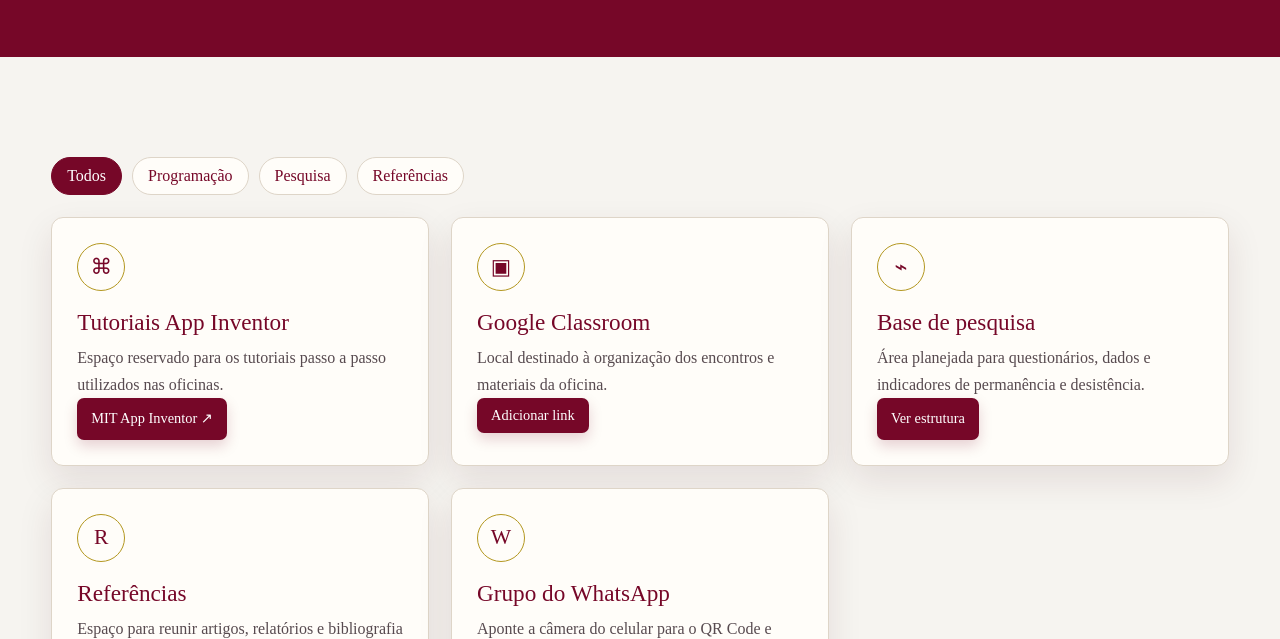
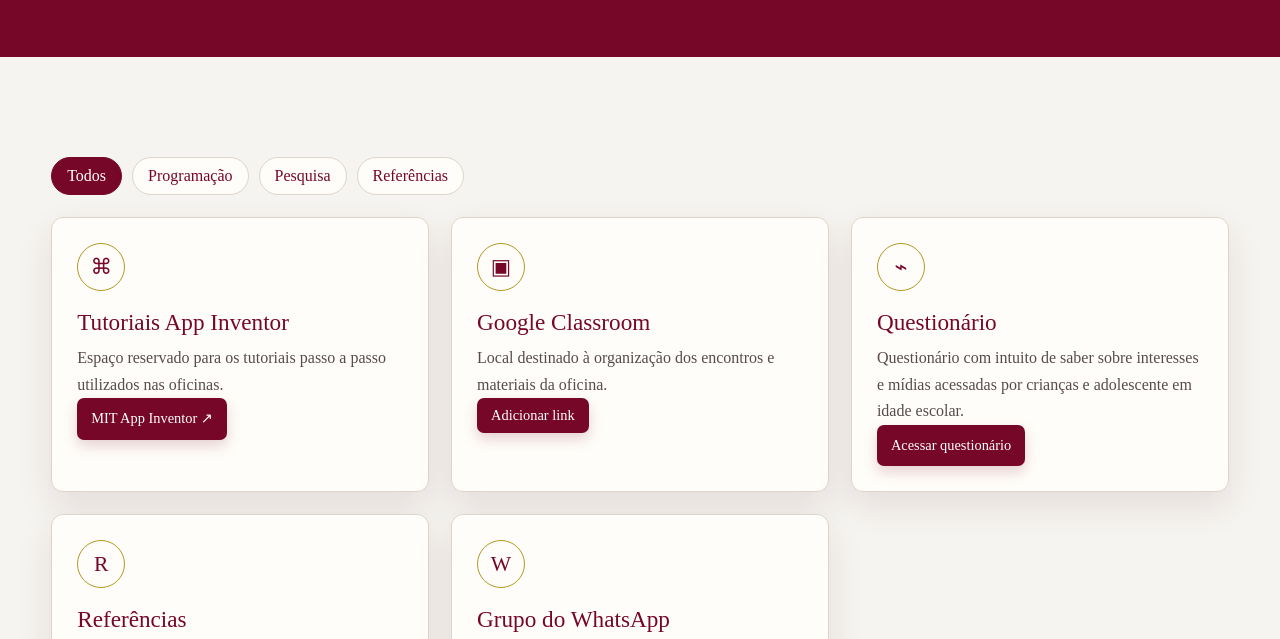
Before and after one commit to hsveine/site-pj-ada, a plain HTML site: page materiais.html in a window 1280 px wide. Shown: the part 391-1030 px from the top of the page. Drawn offline with Linux system fonts and the light colour scheme.

Commit message:
Add files via upload

```diff
--- a/materiais.html
+++ b/materiais.html
@@ -67,9 +67,9 @@
 
 <div class="card reveal" data-category="pesquisa">
   <div class="icon">⌁</div>
-  <h3>Base de pesquisa</h3>
-  <p>Área planejada para questionários, dados e indicadores de permanência e desistência.</p>
-  <a class="btn small" href="pesquisa.html">Ver estrutura</a></div>
+  <h3>Questionário</h3>
+  <p>Questionário com intuito de saber sobre interesses e mídias acessadas por crianças e adolescente em idade escolar.</p>
+  <a class="btn small" href="https://forms.gle/FziGCErv4DT5CyZ6A" target="_blank">Acessar questionário</a></div>
 
 <div class="card reveal" data-category="referencias">
   <div class="icon">R</div>
```
